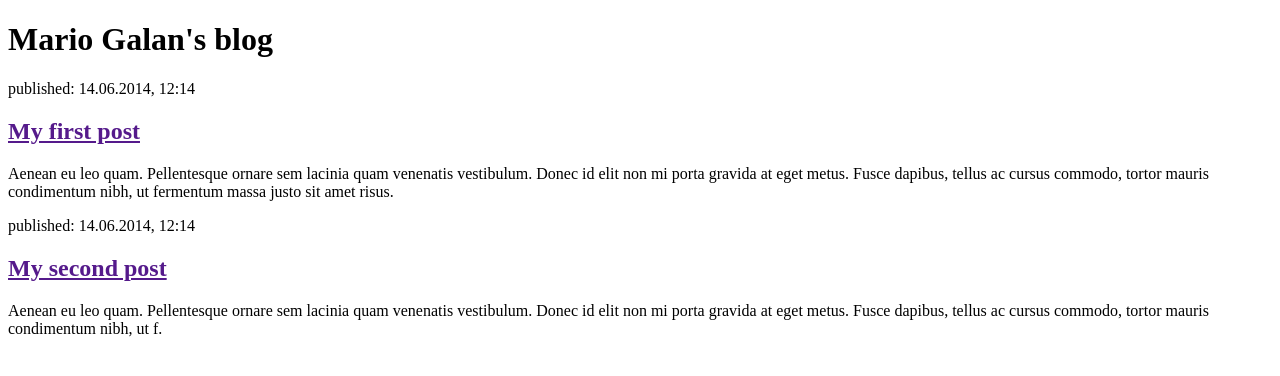
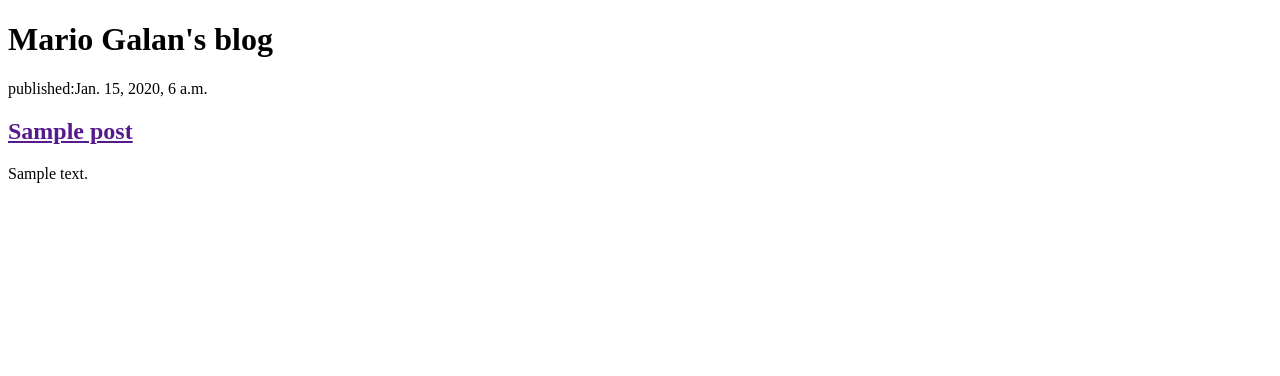
Before and after one commit to MarioGalanSoto/my-first-blog, a Django app: page / in a window 1280 px wide. Shown: the top 376 px of the page. Run offline with Django 3.2, Linux system fonts and the light colour scheme; tables that the repository leaves empty hold one stand-in row (values such as "Sample post").

Commit message:
Modify templates to display posts from database.

```diff
--- a/blog/templates/blog/post_list.html
+++ b/blog/templates/blog/post_list.html
@@ -13,7 +13,7 @@
             </div>
         </header>
 
-        <article>
+        <!-- <article>
 
             <time>published: 14.06.2014, 12:14</time>
             <h2><a href="">My first post</a></h2>
@@ -23,9 +23,17 @@
                 commodo, tortor mauris condimentum nibh, ut fermentum massa justo sit amet risus.
             </p>
 
-        </article>
+        </article> -->
 
-        <article>
+        {% for post in posts %}
+            <article>
+                <time>published:{{ post.published_date }}</time>
+                <h2><a href="">{{ post.title }}</a></h2>
+                <p>{{ post.text|linebreaksbr }}</p>
+            </article>
+        {% endfor %}
+
+        <!-- <article>
             <time>published: 14.06.2014, 12:14</time>
             <h2><a href="">My second post</a></h2>
             <p>
@@ -34,7 +42,7 @@
                 commodo, tortor mauris condimentum nibh, ut f.
             </p>
 
-        </article>
+        </article> -->
 
     </body>
 
--- a/blog/views.py
+++ b/blog/views.py
@@ -1,6 +1,9 @@
 from django.shortcuts import render
+from django.utils import timezone
+from .models import Post
 
 # Create your views here.
 
 def post_list(request):
-    return render(request, 'blog/post_list.html',{})
+    posts= Post.objects.filter(published_date__lte=timezone.now()).order_by('published_date')
+    return render(request, 'blog/post_list.html',{'posts':posts})
```
